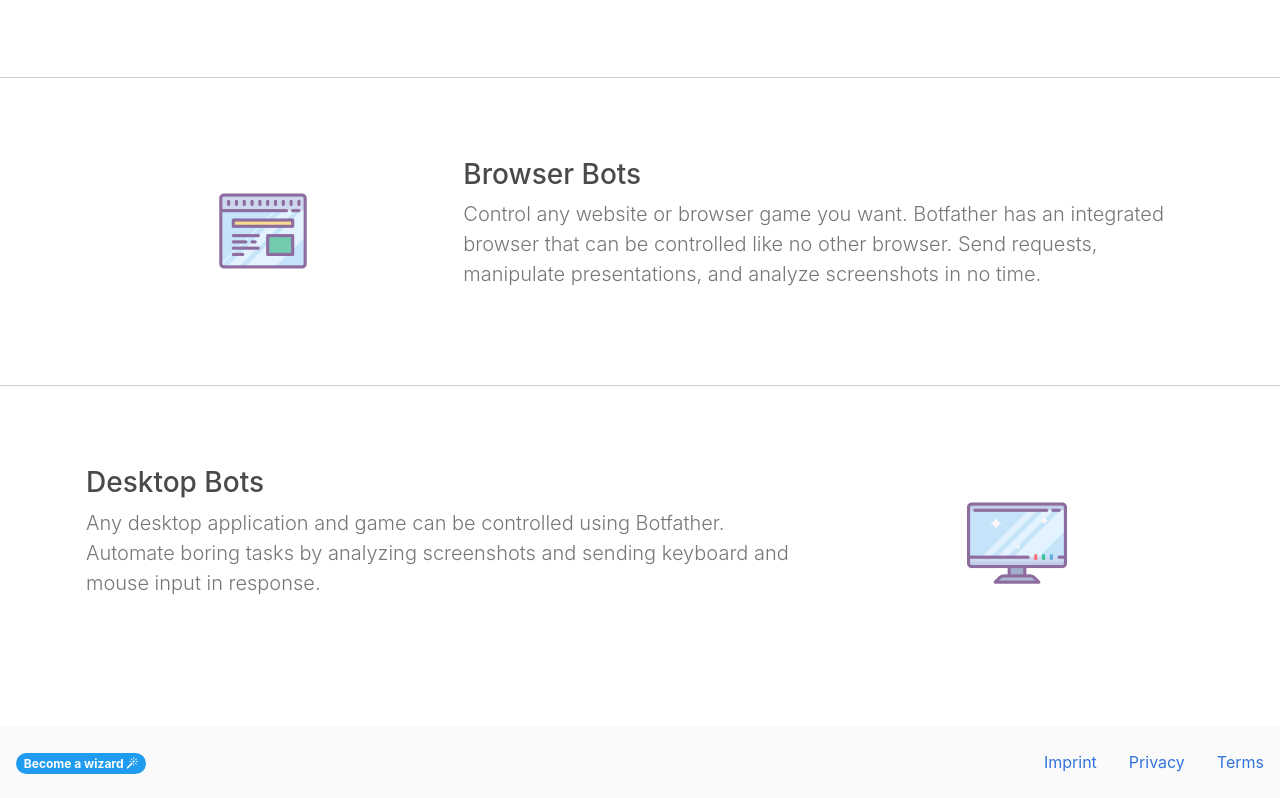
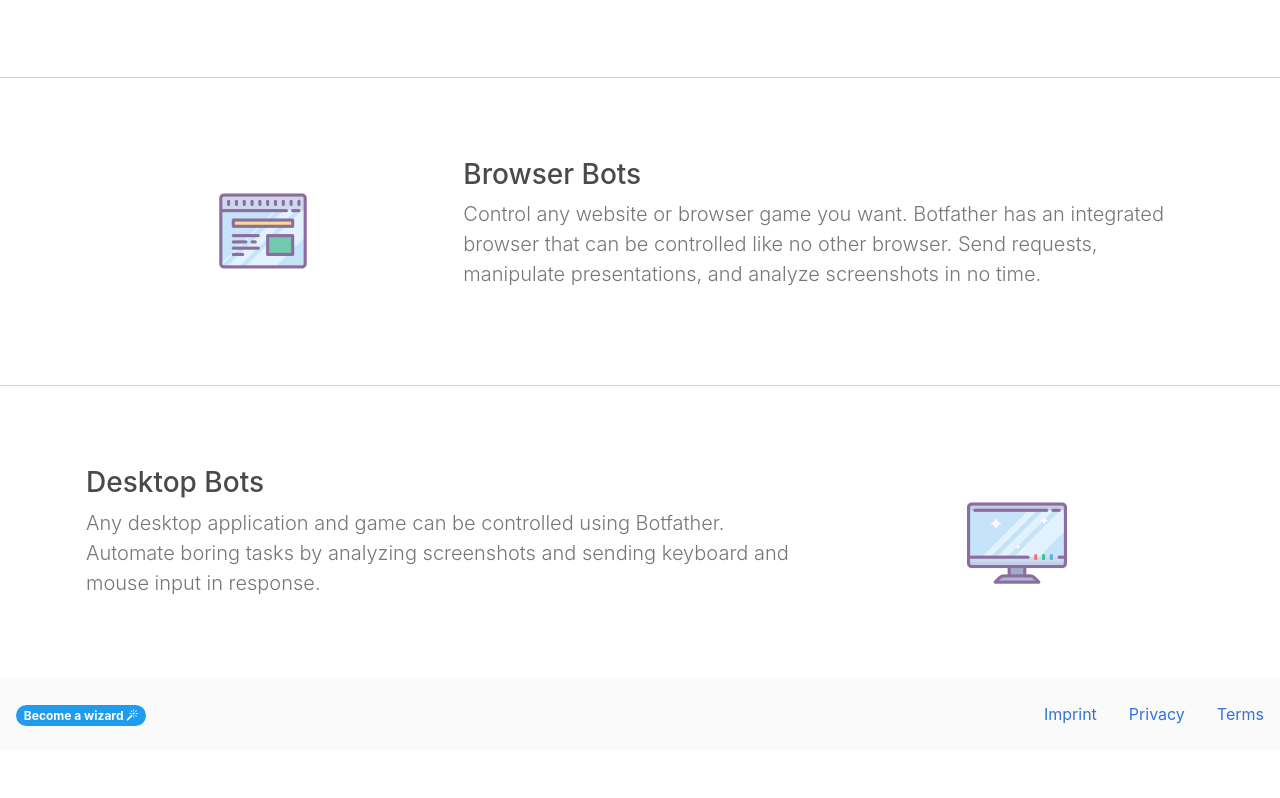
Before and after one commit to botfatherio/botfather.io, an Astro site: page / in a window 1280 px wide. Shown: the part 1318-2116 px from the top of the page. After the commit the page ends 2068 px from the top, so only its background shows below. Built offline with nearby package versions, Linux system fonts and the light colour scheme; Astro itself is replaced by a stand-in of ours.

Commit message:
Remove unwanted margins

```diff
--- a/src/components/Footer.astro
+++ b/src/components/Footer.astro
@@ -1,4 +1,4 @@
-<footer class="bg-light py-3 mt-3 mt-sm-5 d-print-none">
+<footer class="bg-light py-3 d-print-none">
   <ul class="nav flex-column flex-sm-row">
     <li class="nav-item me-auto">
       <a class="nav-link" target="_blank" href="/docs/">
```
